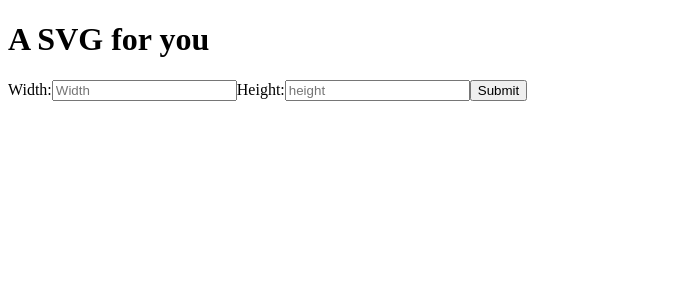
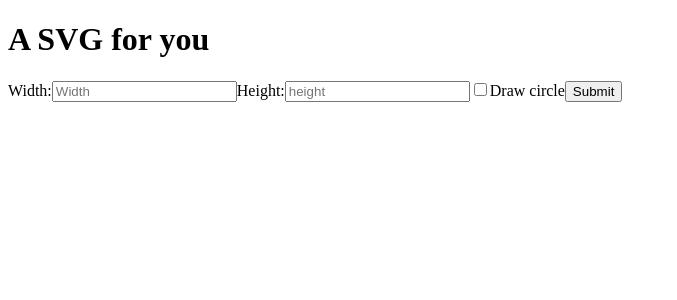
Before and after one commit to srirajshukla/randsvg, a Node server app: page / in a window 1280 px wide. Shown: the top 300 px of the page, without its empty margins (0-677 px from the left). Run offline with Node 20, Linux system fonts and the light colour scheme.

Commit message:
feat: option to draw circles as well

```diff
--- a/index.js
+++ b/index.js
@@ -9,11 +9,8 @@ app.set("view engine", "pug");
 
 const random = require('random')
 
-function generateSVG(width=100, height=100){
-    var svg = `<svg xmlns="http://www.w3.org/2000/svg" width="${width}" height="${height}">`;
 
-    let times = random.int(1, width);
-    for (let i=0; i<times; i++){
+function generateLines(width, height){
         let x1 = random.int(0,width);
         let y1 = random.int(0,height);
         let x2 = random.int(0,width);
@@ -21,7 +18,34 @@ function generateSVG(width=100, height=100){
         // generate a random hexadecimal color
         var color = "#" + Math.random().toString(16).slice(2, 8);
         var sw = random.int(0,10);
-        svg += `<line x1="${x1}" y1="${y1}" x2="${x2}" y2="${y2}" stroke="${color}" stroke-width="${sw}" />`;
+        return  `<line x1="${x1}" y1="${y1}" x2="${x2}" y2="${y2}" stroke="${color}" stroke-width="${sw}" />`;
+}
+
+function generateCircle(width, height){
+    let r = random.int(0,Math.min(width,height));
+    let x = random.int(0,width);
+    let y = random.int(0,height);
+    // generate a random hexadecimal color
+    var color = "#" + Math.random().toString(16).slice(2, 8);
+    var sw = random.int(0,10);
+    return `<circle cx="${x}" cy="${y}" r="${r}" stroke="${color}" stroke-width="${sw}" fill-opacity="0.0" />`;
+}
+
+function generateSVG(width=100, height=100, circles=true){
+    var svg = `<svg xmlns="http://www.w3.org/2000/svg" width="${width}" height="${height}">`;
+
+    let times = random.int(1, width);
+    let upbnd = 0;
+    if(circles){
+        upbnd = 1;
+    }
+    for (let i=0; i<times; i++){
+        let choice = random.int(0,upbnd);
+        if (choice == 0){
+            svg += generateLines(width, height);
+        } else{
+            svg += generateCircle(width, height);
+        }
     }
     svg += `</svg>`;
 
@@ -33,11 +57,18 @@ function generateSVG(width=100, height=100){
 app.get('/', (req, res) => {
     let width = req.query.width
     let height = req.query.height
+    let circle = req.query.circle
+    let drawCircle = false;
+
+    if (circle=="on"){
+        drawCircle = true;
+    }
 
     if (width && height && width > 0 && height > 0) {
         width = parseInt(width)
         height = parseInt(height)
-        const img = generateSVG(width, height)
+
+        const img = generateSVG(width, height, drawCircle)
         res.render('index', {img: img})
     }
 
--- a/views/index.pug
+++ b/views/index.pug
@@ -12,4 +12,6 @@ block layout-content
         input(type="text", name="width", id="width", placeholder="Width")
         label(for="height") Height:
         input(type="text", name="height", id="height", placeholder="height")
+        input(type="checkbox" name="circle", id="circle")
+        label(for="circle") Draw circle
         button(type="submit") Submit
```
